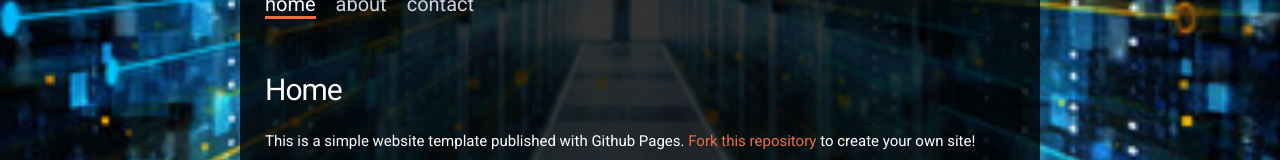
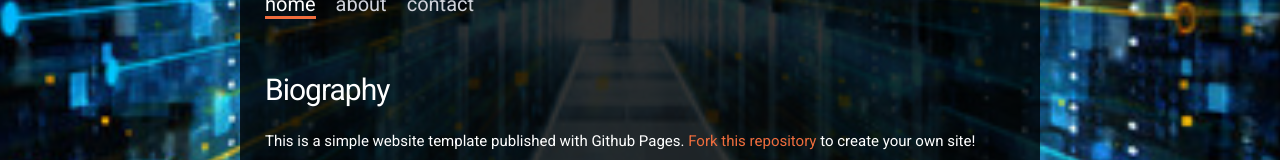
Before and after one commit to Rabab53/Rabab.github.io, a plain HTML site: page index.html in a window 1280 px wide. Shown: the part 434-594 px from the top of the page. Drawn offline with nearby package versions, Linux system fonts and the light colour scheme.

Commit message:
Update index.html

```diff
--- a/index.html
+++ b/index.html
@@ -44,7 +44,7 @@
         <div id="content">
 
           <div id="home" class="content-region hide">
-            <h2>Home</h2>
+            <h2>Biography</h2>
             <p>
               This is a simple website template published with Github Pages. <a href="https://github.com/cpl-makerlab/simple-website-template">Fork this repository</a> to create your own site!
             </p>
```
